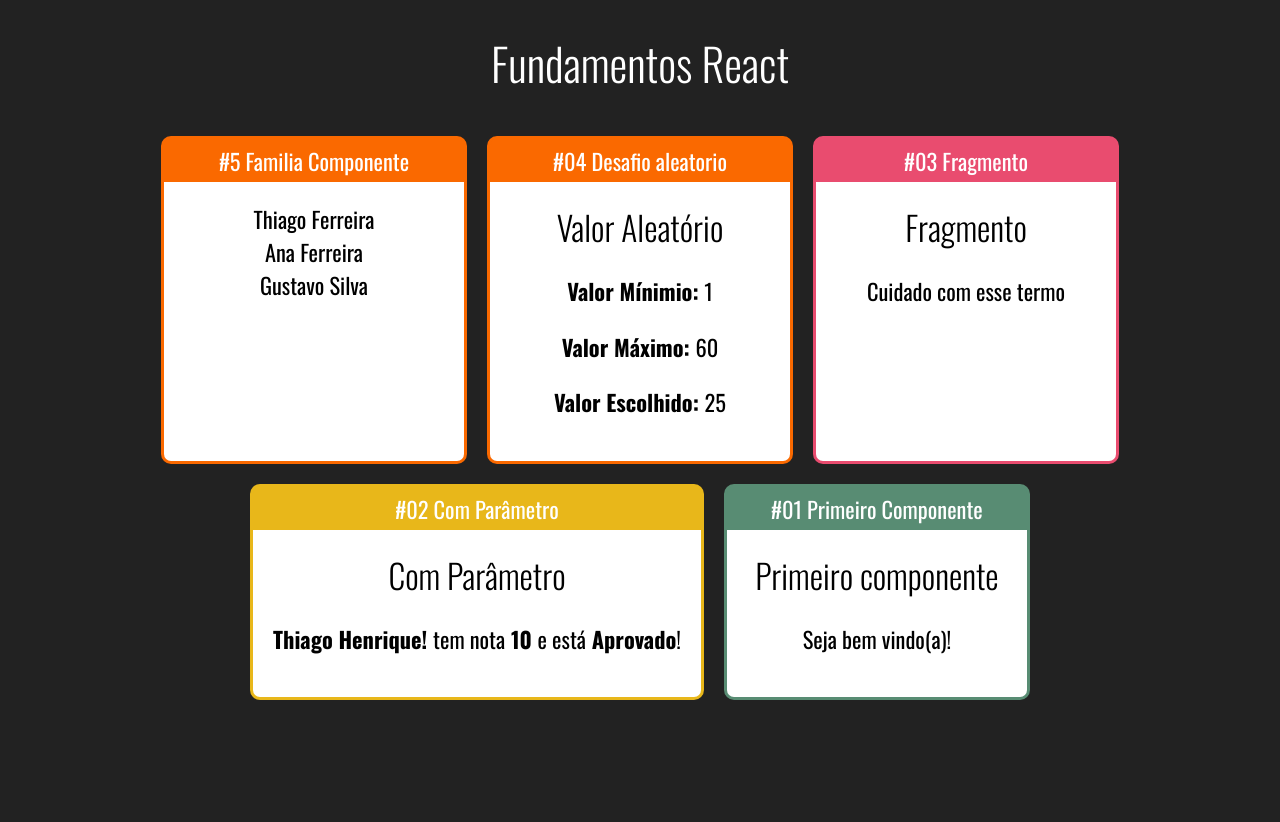
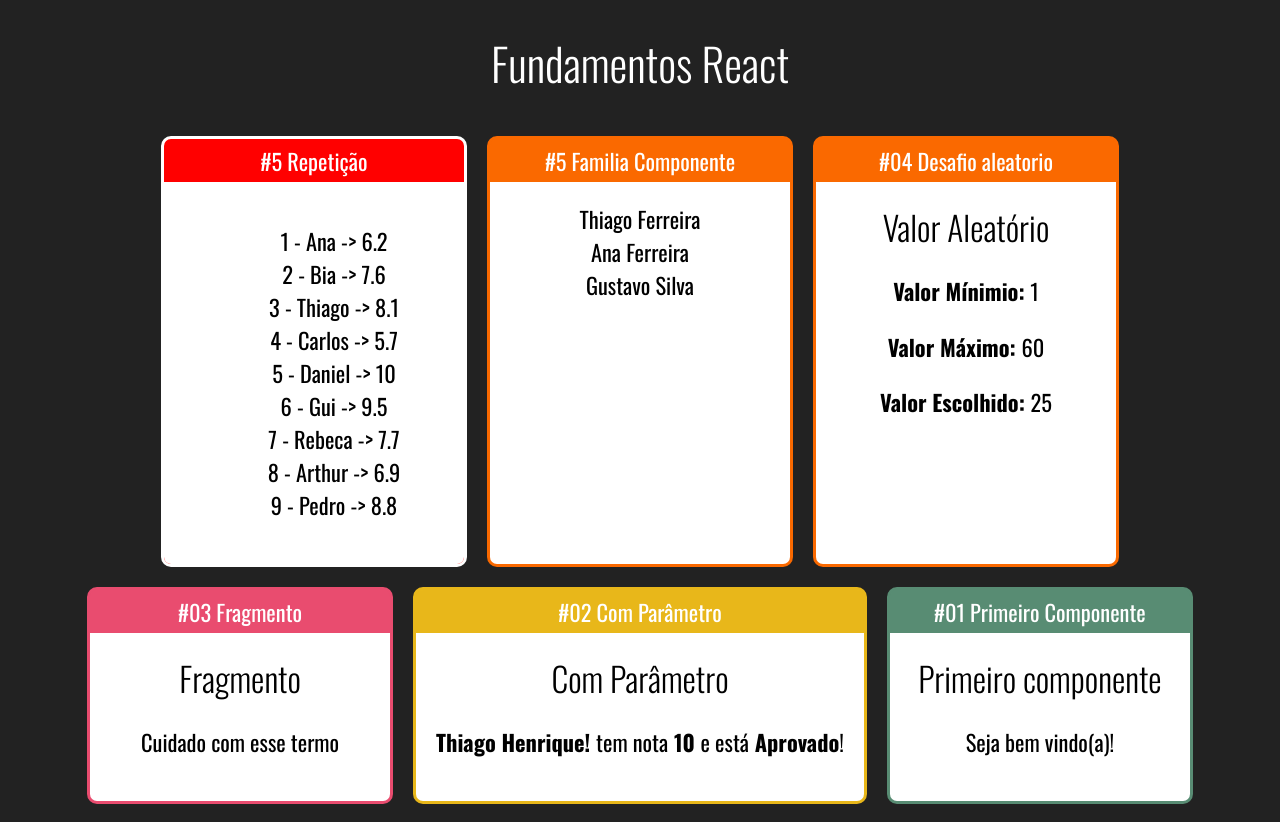
Before and after one commit to thiago-henrique-dev/fundamentos-react, a React (Create React App) app: page / in a window 1280 px wide. Before the commit the page ends 800 px from the top, so only its background shows below. Built offline with nearby package versions, Linux system fonts and the light colour scheme.

Commit message:
Repetição

```diff
--- a/src/App.jsx
+++ b/src/App.jsx
@@ -6,6 +6,8 @@ import Fragmento from './components/basicos/Fragmento'
 import ComParametro from './components/basicos/ComParametro'
 import Primeiro from './components/basicos/Primeiro'
 import Familia from './components/basicos/Familia'
+import ListaAlunos from './components/repetição/ListaAlunos'
+import FamiliaMembro from './components/basicos/FamiliaMembro'
 
 export default () => {
     return (
@@ -15,8 +17,17 @@ export default () => {
 
         <div className="Cards">
 
+        <Card titulo="#5 Repetição" color="#F4C65">
+
+           <ListaAlunos></ListaAlunos>
+        </Card>
+
         <Card titulo="#5 Familia Componente" color="#FA6900">
-           <Familia sobrenome="Ferreira"/>
+           <Familia sobrenome="Ferreira">
+           <FamiliaMembro nome="Thiago" />
+            <FamiliaMembro nome="Thiago" />
+            <FamiliaMembro nome="Thiago" />
+            </Familia>
         </Card>
 
 
--- /dev/null
+++ b/src/components/repetição/ListaAlunos.jsx
@@ -0,0 +1,22 @@
+import React from 'react'
+import alunos from '../../data/alunos'
+
+export default props => {
+
+    const alunosLI = alunos.map(alunos => {
+        return <li key={alunos.id}>
+               {alunos.id} - {alunos.nome} -> {alunos.nota}
+        </li>
+    })
+
+
+    return (
+        <div>
+            <ul style={{listStyle: 'none'}}>
+
+               {alunosLI}
+            </ul>
+        </div>
+    )
+
+}
--- /dev/null
+++ b/src/data/alunos.js
@@ -0,0 +1,13 @@
+export default [
+
+        {id: 1, nome:'Ana', nota: 6.2},
+        {id: 2, nome:'Bia', nota: 7.6},
+        {id: 3, nome:'Thiago', nota: 8.1},
+        {id: 4, nome:'Carlos', nota: 5.7},
+        {id: 5, nome:'Daniel', nota: 10.0},
+        {id: 6, nome:'Gui', nota: 9.5},
+        {id: 7, nome:'Rebeca', nota: 7.7},
+        {id: 8, nome:'Arthur', nota: 6.9},
+        {id: 9, nome:'Pedro', nota: 8.8},
+
+]
```
